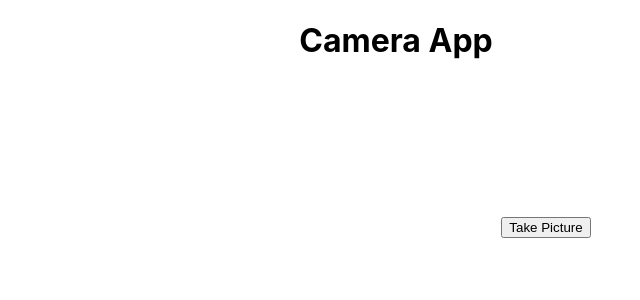
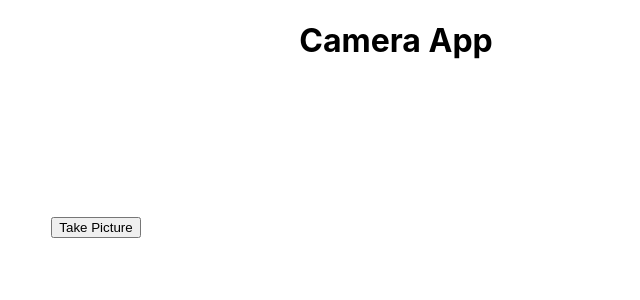
Before and after one commit to sgujuluva/camera-app-react, a React (Create React App) app: page / in a window 1280 px wide. Shown: the top 300 px of the page, without its empty margins (244-884 px from the left). Built offline with nearby package versions, Linux system fonts and the light colour scheme.

Commit message:
photo ref taken from useref from canvas element

```diff
--- a/src/App.js
+++ b/src/App.js
@@ -1,16 +1,18 @@
 //react lib
-import {useEffect, useRef} from "react";
-import ImageGallery from "react-image-gallery"
+import { useEffect, useRef } from "react";
+import ImageGallery from "react-image-gallery";
 //styles
-import './App.css';
+import "./App.css";
 
 function App() {
   let videoRef = useRef(null);
+  let photoRef = useRef(null);
   return (
     <div className="App">
       <h1>Camera App</h1>
+      <button>Take Picture</button>
       <video ref = {videoRef}></video>
-      <button>Take Picture</button>
+      <canvas ref={photoRef}></canvas>
     </div>
   );
 }
```
